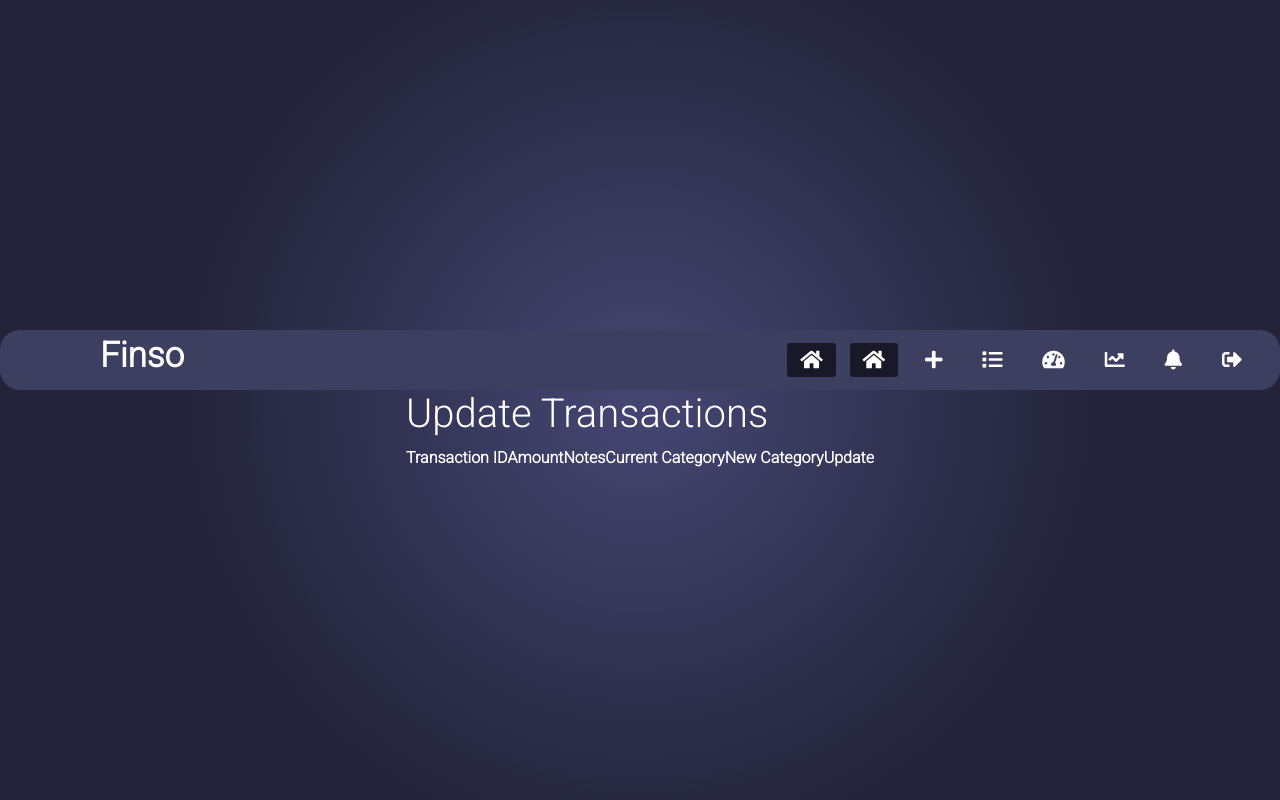
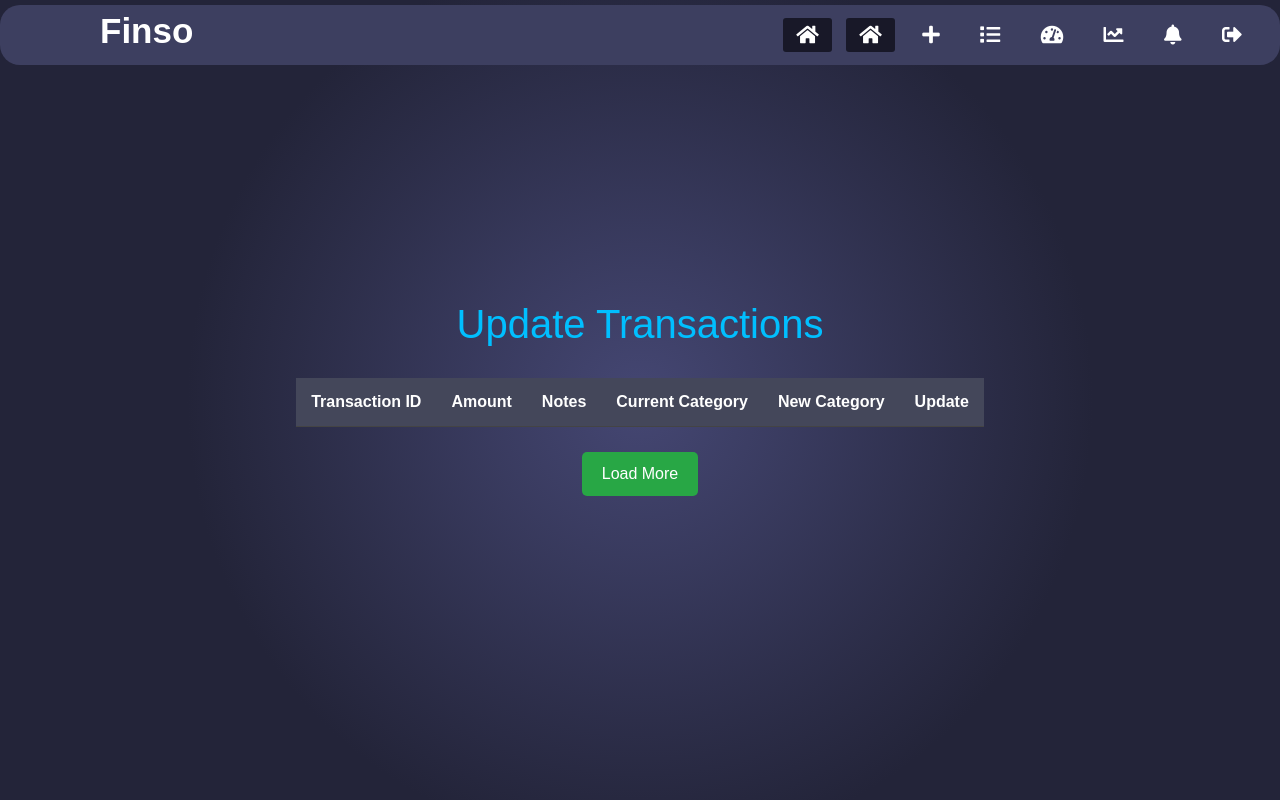
Before and after one commit to Vardhan-Mundada/Binary_Brigade_SGU, a Django app: page /update-transactions/ in a window 1280 px wide. Run offline with Django 5.2, Linux system fonts and the light colour scheme; a user stored in the database is signed in; tables that the repository leaves empty hold one stand-in row (values such as "Sample post"); lists and menus that the app fills with data are empty; parts of the project's set-up code (start-up, migrations or seed data) failed here and were passed over; some libraries are stand-ins or nearby versions.

Commit message:
beautification of the pages

```diff
--- a/FinsoProject/main/static/base.css
+++ b/FinsoProject/main/static/base.css
@@ -19,11 +19,12 @@ body {
     height: 60px;
     width: 100%;
     border-radius: 20px;
-    /* margin-top: 0px; */
     display: flex;
-
     justify-content: space-between;
     align-items: center;
+    position: absolute;
+    top: 5px;
+    left: 0px;
 }
 
 label.logo {
--- a/FinsoProject/main/static/style.css
+++ b/FinsoProject/main/static/style.css
@@ -106,3 +106,106 @@ body {
     font-size: 1em;
   }
 }
+
+
+
+
+/* Basic Styling */
+body {
+  background-color: #f7f8fa;
+  font-family: 'Arial', sans-serif;
+}
+
+.container {
+  max-width: 600px;
+  margin: 0 auto;
+  padding: 20px;
+}
+
+h2 {
+  font-weight: 700;
+  color: #333;
+}
+
+/* Card Styling */
+.card {
+  background-color: #d8cde547;
+  border-radius: 8px;
+  border: 1px solid #e0e0e0;
+  padding: 20px;
+  margin-bottom: 20px;
+}
+
+.card p {
+  margin: 0 0 8px;
+  color: #000000;
+  font-weight: 500;
+
+}
+
+.btn {
+  padding: 10px 20px;
+  border-radius: 5px;
+  font-weight: bold;
+}
+
+.btn-primary {
+  background-color: #007bff;
+  border-color: #007bff;
+  color: white;
+}
+
+.btn-primary:hover {
+  background-color: #0056b3;
+  border-color: #0056b3;
+}
+
+.btn-success {
+  background-color: #28a745;
+  border-color: #28a745;
+  color: white;
+}
+
+.btn-success:hover {
+  background-color: #218838;
+  border-color: #218838;
+}
+
+.btn-secondary {
+  background-color: #6c757d;
+  border-color: #6c757d;
+  color: white;
+}
+
+.btn-secondary:hover {
+  background-color: #5a6268;
+  border-color: #5a6268;
+}
+
+/* Profile Icon Styling */
+.profile-icon {
+  font-size: 60px;
+  color: #007bff;
+  margin-right: 15px;
+}
+
+.ml-3 {
+  margin-left: 15px;
+}
+
+.mt-5 {
+  margin-top: 3rem;
+}
+
+.mb-4 {
+  margin-bottom: 1.5rem;
+}
+
+/* Form Buttons */
+.d-flex {
+  display: flex;
+}
+
+.justify-content-between {
+  justify-content: space-between;
+}
--- a/FinsoProject/main/templates/update_transactions.html
+++ b/FinsoProject/main/templates/update_transactions.html
@@ -1,17 +1,95 @@
 {% extends 'base.html' %}
 
-{% block title %}Home - Finso{% endblock %}
-
+{% block title %}Update Transactions - Finso{% endblock %}
 
 {% block content %}
 {% load static %}
 <link rel="stylesheet" href="{% static 'style.css' %}">
 <style>
-    body{
-        color: white !important;
+    body {
+        color: #ffffff !important; /* Whitish text color */
+        background-color: #2c2f33; /* Dark background color */
+        font-family: 'Arial', sans-serif;
+    }
+
+    .container {
+        max-width: 900px;
+        margin: 0 auto;
+        padding: 20px;
+    }
+
+    h1 {
+        text-align: center;
+        color: #00bfff; /* Light blue for the header */
+        margin-bottom: 30px;
+    }
+
+    table {
+        width: 100%;
+        border-collapse: collapse;
+        margin-bottom: 20px;
+    }
+
+    th, td {
+        padding: 12px 15px;
+        text-align: left;
+        border-bottom: 1px solid #444; /* Darker border for contrast */
+        color: #ffffff; /* Whitish text color for table content */
+    }
+
+    th {
+        background-color: #44475a; /* Darker gray for table headers */
+        color: #ffffff;
+    }
+
+    tr:hover {
+        background-color: #3c3f44; /* Slightly lighter background on hover */
+    }
+
+    select, button {
+        padding: 6px 12px;
+        font-size: 14px;
+        margin: 5px 0;
+        color: #ffffff; /* Whitish text for select and button */
+        background-color: #4a4e54; /* Dark background for inputs */
+        border: 1px solid #666; /* Slightly lighter border */
+        border-radius: 4px;
+    }
+
+    button {
+        background-color: #00bfff; /* Light blue for the button */
+        color: #ffffff;
+        border: none;
+        border-radius: 4px;
+        cursor: pointer;
+    }
+
+    button:hover {
+        background-color: #0080ff; /* Darker blue on hover */
+    }
+
+    #load-more-container {
+        text-align: center;
+        margin-top: 20px;
+    }
+
+    #load-more {
+        background-color: #28a745; /* Green color for the load more button */
+        color: #ffffff;
+        border: none;
+        padding: 10px 20px;
+        font-size: 16px;
+        cursor: pointer;
+        border-radius: 5px;
+    }
+
+    #load-more:hover {
+        background-color: #218838; /* Darker green on hover */
     }
 </style>
-<h1>Update Transactions</h1>
+
+<div class="container">
+    <h1>Update Transactions</h1>
 
     <table>
         <thead>
@@ -24,7 +102,7 @@
                 <th>Update</th>
             </tr>
         </thead>
-        <tbody>
+        <tbody id="transaction-table">
             {% for transaction in transactions %}
             <tr>
                 <form method="post" action="">
@@ -49,4 +127,50 @@
             {% endfor %}
         </tbody>
     </table>
+
+    <!-- Load More Button -->
+    <div id="load-more-container">
+        <button id="load-more">Load More</button>
+    </div>
+</div>
+
+<script>
+    document.getElementById('load-more').onclick = function () {
+        fetch('/load-more-transactions/?start=' + document.getElementById('transaction-table').rows.length)
+        .then(response => response.json())
+        .then(data => {
+            if (data.transactions.length > 0) {
+                const tbody = document.getElementById('transaction-table');
+                data.transactions.forEach(transaction => {
+                    const row = document.createElement('tr');
+                    row.innerHTML = `
+                        <form method="post" action="">
+                            {% csrf_token %}
+                            <td>${transaction.id}</td>
+                            <td>${transaction.amount}</td>
+                            <td>${transaction.notes}</td>
+                            <td>${transaction.category.name}</td>
+                            <td>
+                                <select name="category">
+                                    ${transaction.categories.map(category => `
+                                        <option value="${category.id}" ${category.id === transaction.category.id ? 'selected' : ''}>${category.name}</option>
+                                    `).join('')}
+                                </select>
+                            </td>
+                            <td>
+                                <input type="hidden" name="transaction_id" value="${transaction.id}">
+                                <button type="submit">Update</button>
+                            </td>
+                        </form>
+                    `;
+                    tbody.appendChild(row);
+                });
+            } else {
+                document.getElementById('load-more-container').style.display = 'none';
+            }
+        })
+        .catch(error => console.error('Error loading transactions:', error));
+    };
+</script>
+
 {% endblock %}
--- a/FinsoProject/main/urls.py
+++ b/FinsoProject/main/urls.py
@@ -36,6 +36,7 @@ urlpatterns=[
     path('transactions/', views.transactions_list, name='transactions_list'),
     path('charts/',views.charts_view,name="charts_view"),
     path('cashflow_minimizer/',views.minimize_cash_flow,name="minimize_cash_flow"),
+     path('load-more-transactions/', views.load_more_transactions, name='load_more_transactions'),
 
 
 ]
--- a/FinsoProject/main/views.py
+++ b/FinsoProject/main/views.py
@@ -915,6 +915,36 @@ def update_transaction_category(request):
     })
 
 
+
+
+from django.http import JsonResponse
+
+@login_required
+def load_more_transactions(request):
+    user = request.user
+    start = int(request.GET.get('start', 0))  # Get the starting index from the AJAX request
+    transactions = Transaction.objects.filter(user=user, category__name='Miscellaneous')[start:start + 20]
+
+    # Prepare transaction data for JSON response
+    transactions_data = [
+        {
+            'id': transaction.id,
+            'amount': transaction.amount,
+            'notes': transaction.notes,
+            'category': {
+                'id': transaction.category.id,
+                'name': transaction.category.name
+            },
+            'categories': [{'id': category.id, 'name': category.name} for category in ExpenseCategory.objects.filter(user=user)]
+        }
+        for transaction in transactions
+    ]
+
+    return JsonResponse({'transactions': transactions_data})
+
+
+
+
 from django.shortcuts import render, get_object_or_404
 from django.utils import timezone
 from datetime import timedelta
```
Also changed, not shown: FinsoProject/main/templates/profile.html (+15 -8 lines).
